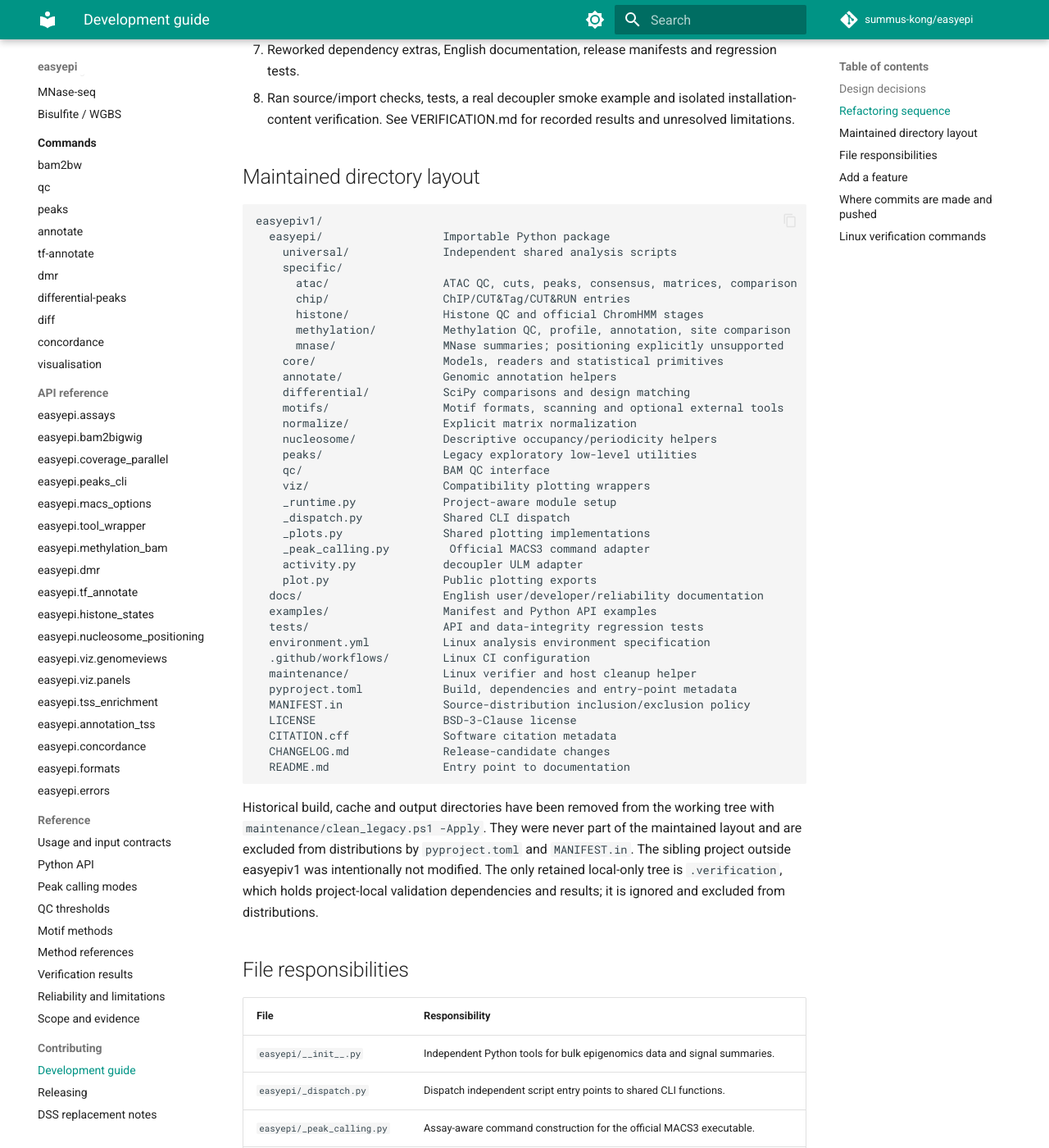
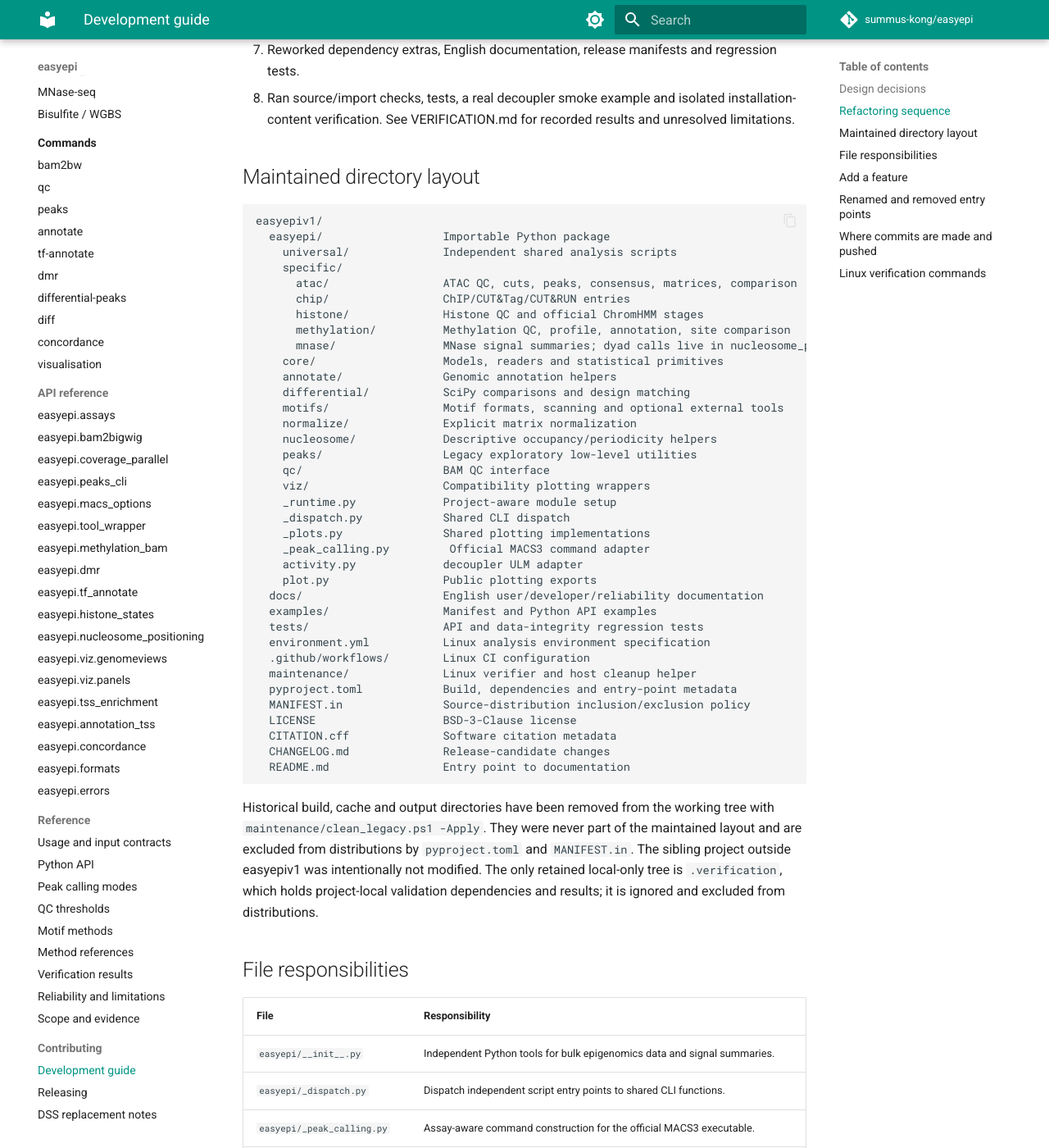
Before and after one commit to summus-kong/easyepi, an MkDocs documentation site: the page built from docs/DEVELOPMENT.md, in a window 1280 px wide and 1400 px high, scrolled down 875 px. Shown: the whole window at 82% size. Built offline with MkDocs 1.6.1 and Material for MkDocs 9.7.7, drawn with Linux system fonts in a browser that asks for light colours; comment, search, counter and statistics services are not loaded; the version menu is left out; part of the change alters nothing that is shown; some of the changed text lies outside the part shown.

Commit message:
Say where the deleted module went, and stop calling positioning unsupported
The directory map still described the state before the stub was removed:
"MNase summaries; positioning explicitly unsupported". Positioning is supported,
just not from that module.

Added a "Renamed and removed entry points" section with the actual replacement
commands. The options are copied from `--help`, not from memory:
`nucleosome-positioning` takes --bam/--chrom/--start/--end, `nucleosome` takes
--bigwig/--chrom/--start/--end.

Importing the old path now raises `ModuleNotFoundError: No module named
'easyepi.specific.mnase.positioning'`. That is left as-is: a shim would resolve
the import and would contradict `test_no_reserved_positioning_stub`, whose whole
purpose is to notice the stub coming back.

Docs-only change; test_docs_match_parser and test_release_contract give
42 passed.

```diff
--- a/docs/DEVELOPMENT.md
+++ b/docs/DEVELOPMENT.md
@@ -28,7 +28,7 @@ easyepiv1/
       chip/                 ChIP/CUT&Tag/CUT&RUN entries
       histone/              Histone QC and official ChromHMM stages
       methylation/          Methylation QC, profile, annotation, site comparison
-      mnase/                MNase summaries; positioning explicitly unsupported
+      mnase/                MNase signal summaries; dyad calls live in nucleosome_positioning
     core/                   Models, readers and statistical primitives
     annotate/               Genomic annotation helpers
     differential/           SciPy comparisons and design matching
@@ -152,6 +152,28 @@ Expose an importable function first; keep command parsing in the independent mod
 
 Use unique output directories per module. Shared files such as status.json are not a workflow scheduler or concurrent-run registry. Threads are passed only to supported backends; the generic --threads metadata flag does not parallelize every Python function. Paths in input data may contain Unicode, but maintained source prose and CLI output are English.
 
+## Renamed and removed entry points
+
+`specific.mnase.positioning` was a do-nothing module: it parsed arguments and
+called `parser.error()` so the ATAC peak caller could not run under the MNase
+name. It had no working behaviour to keep, and it has been deleted rather than
+left as a promise. Any caller that imported it now gets a plain
+`ModuleNotFoundError`, which is the intended signal.
+
+| Was | Use instead |
+| --- | --- |
+| `easyepi.specific.mnase.positioning` (module) | `easyepi nucleosome-positioning --bam ... --chrom ... --start ... --end ...` |
+| `python -m easyepi.specific.mnase.positioning` | `easyepi nucleosome-positioning ...` |
+| occupancy / NFR summaries from a signal track | `easyepi nucleosome --bigwig ... --chrom ... --start ... --end ...` |
+
+`nucleosome-positioning` calls dyads from paired-end fragments and refuses
+single-end input, because a dyad midpoint needs the mate. It is not NucleoATAC
+or MINCE and its positions are not interchangeable with theirs.
+
+No shim is installed on purpose: a shim would resolve the old import and would
+fail `test_no_reserved_positioning_stub`, which exists so the stub cannot come
+back without someone noticing.
+
 ## Where commits are made and pushed
 
 Two roles, and they are not interchangeable.
```
